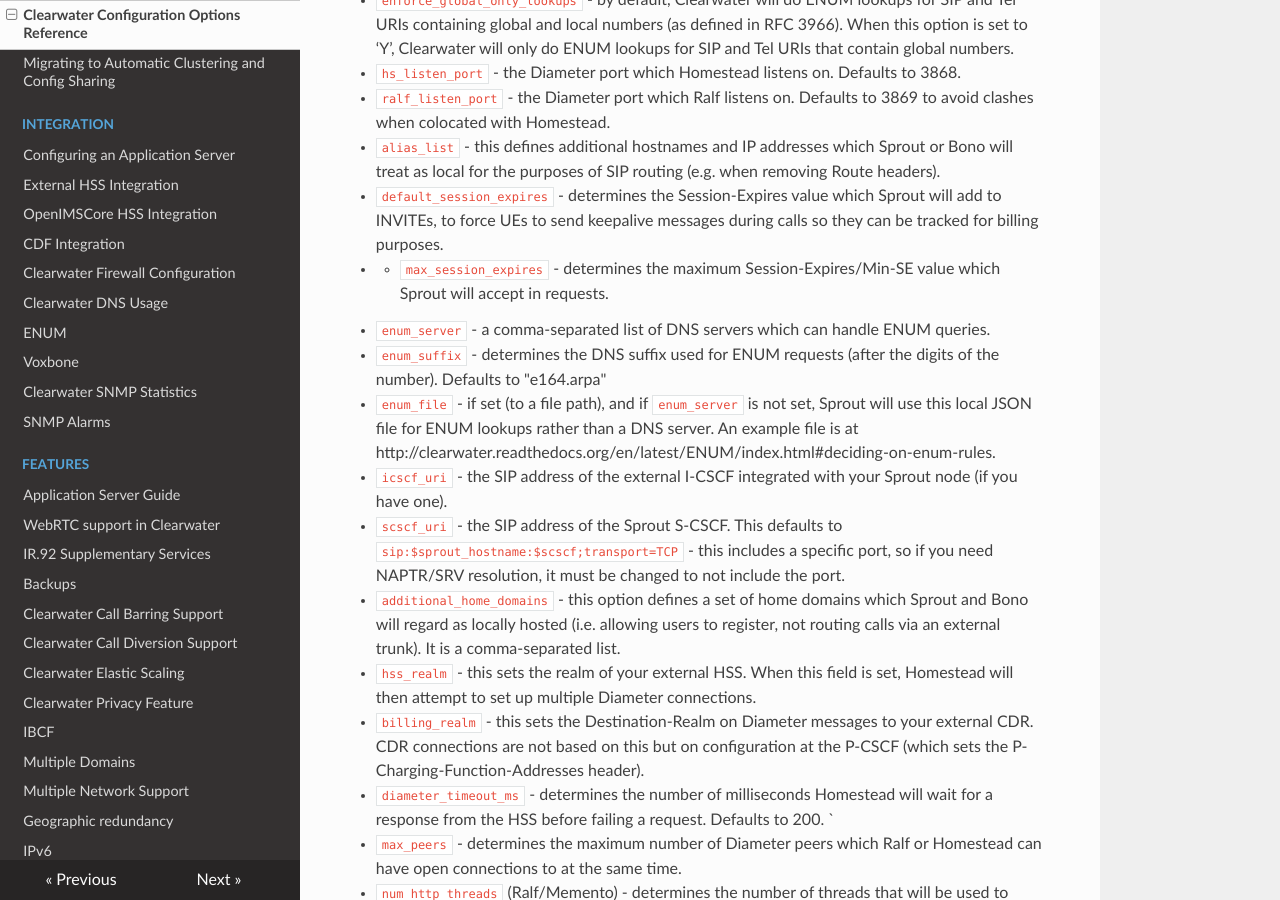
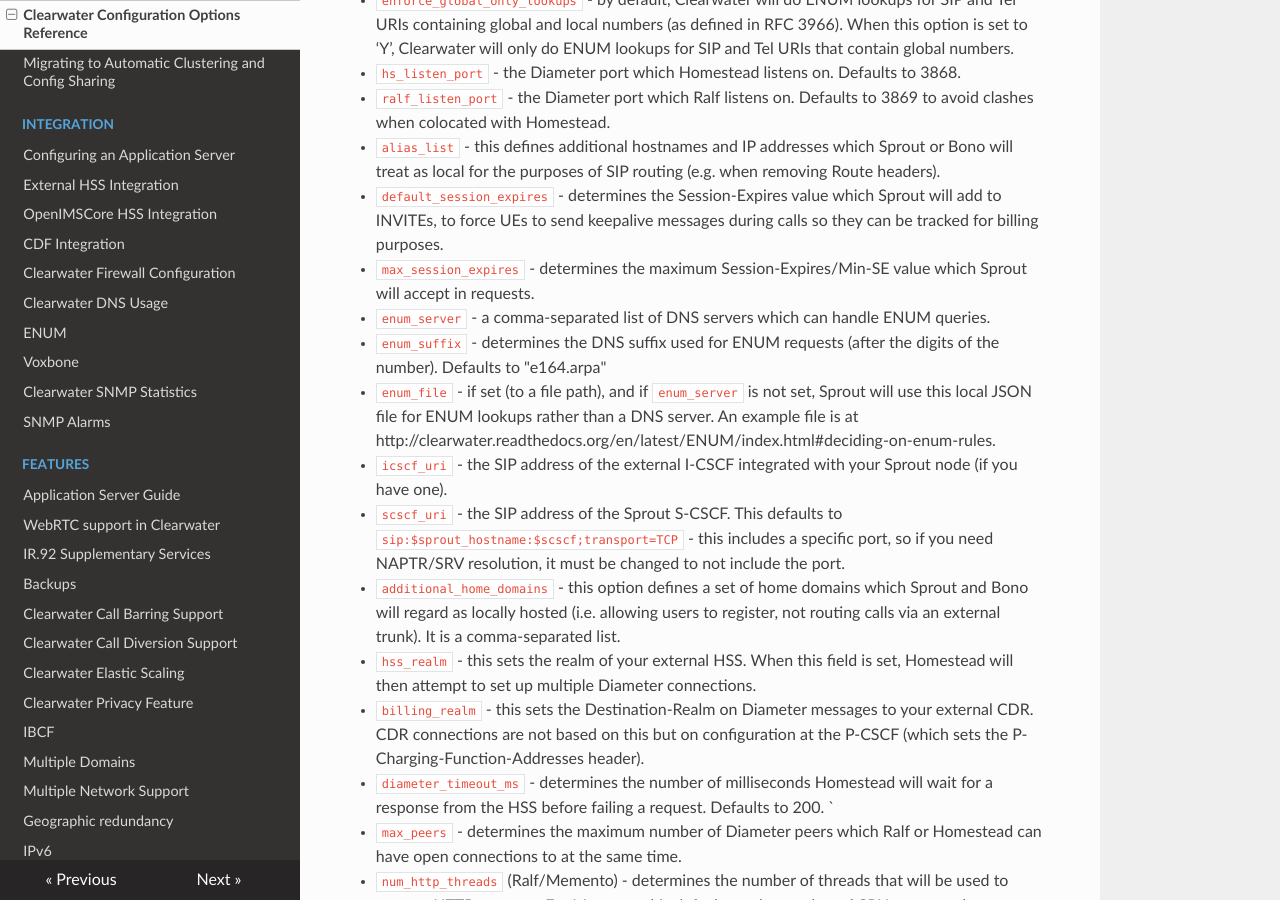
Before and after one commit to Metaswitch/clearwater-readthedocs, an MkDocs documentation site: the page built from docs/Clearwater_Configuration_Options_Reference.md, in a window 1280 px wide and 900 px high, scrolled down 3499 px. Built offline with MkDocs 1.6.1, drawn with Linux system fonts in a browser that asks for light colours; nearby versions of some CDN libraries; old or Windows-style settings are respelled for this version of MkDocs.

Commit message:
Fix formatting

```diff
--- a/docs/Clearwater_Configuration_Options_Reference.md
+++ b/docs/Clearwater_Configuration_Options_Reference.md
@@ -69,7 +69,7 @@ This section describes optional configuration options, particularly for ensuring
 * `ralf_listen_port`  - the Diameter port which Ralf listens on. Defaults to 3869 to avoid clashes when colocated with Homestead.
 * `alias_list` - this defines additional hostnames and IP addresses which Sprout or Bono will treat as local for the purposes of SIP routing (e.g. when removing Route headers).
 * `default_session_expires` - determines the Session-Expires value which Sprout will add to INVITEs, to force UEs to send keepalive messages during calls so they can be tracked for billing purposes.
-* * `max_session_expires` - determines the maximum Session-Expires/Min-SE value which Sprout will accept in requests.
+* `max_session_expires` - determines the maximum Session-Expires/Min-SE value which Sprout will accept in requests.
 * `enum_server` - a comma-separated list of DNS servers which can handle ENUM queries.
 * `enum_suffix` - determines the DNS suffix used for ENUM requests (after the digits of the number). Defaults to "e164.arpa"
 * `enum_file` - if set (to a file path), and if `enum_server` is not set, Sprout will use this local JSON file for ENUM lookups rather than a DNS server. An example file is at http://clearwater.readthedocs.org/en/latest/ENUM/index.html#deciding-on-enum-rules.
```
